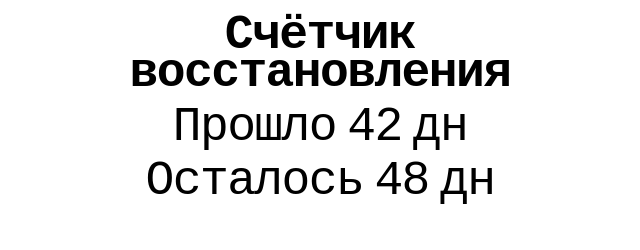
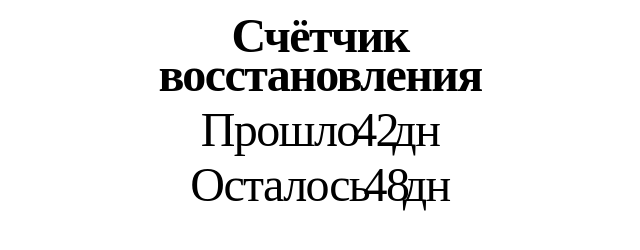
Before and after one commit to D-Koganov/RecoveryCounterMini, a plain HTML site: page index.html in a window 1280 px wide. Shown: the whole page, without its empty margins (320-960 px from the left). Drawn offline with Linux system fonts and the light colour scheme.

Commit message:
Update styles.css

```diff
--- a/styles.css
+++ b/styles.css
@@ -12,7 +12,6 @@ span {
     font-size: 3rem;
     word-spacing: -1rem;
     letter-spacing: -0.1rem;
-    font-family: monospace;
 }
 
 .header {
```
